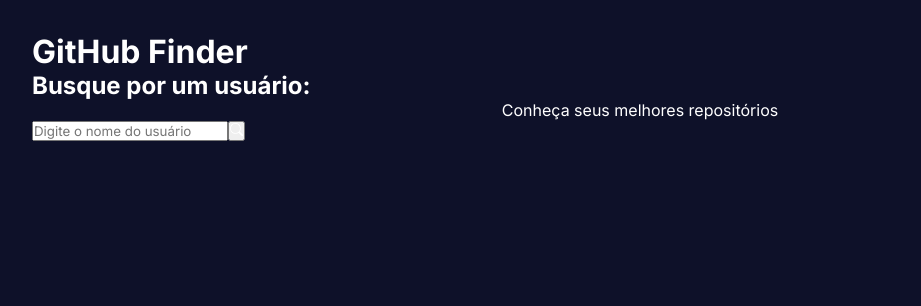
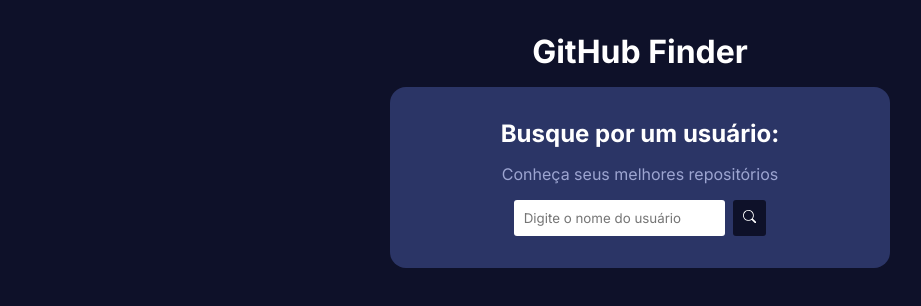
Before and after one commit to Davi-24k/react-github-user-finder, a React (Vite) app: page / in a window 1280 px wide. Shown: the top 306 px of the page, without its empty margins (0-921 px from the left). Built offline with nearby package versions, Linux system fonts and the light colour scheme.

Commit message:
Alterações nos componentes, e nos arquivos CSS

```diff
--- a/index.html
+++ b/index.html
@@ -1,13 +1,13 @@
 <!doctype html>
-<html lang="en">
+<html lang="pt-br">
   <head>
     <meta charset="UTF-8" />
+    <meta name="viewport" content="width=device-width, initial-scale=1.0" />
     <link rel="icon" type="image/svg+xml" href="/vite.svg" />
-    <meta name="viewport" content="width=device-width, initial-scale=1.0" />
-    <title>GitHub Finder</title>
     <link rel="preconnect" href="https://fonts.googleapis.com">
     <link rel="preconnect" href="https://fonts.gstatic.com" crossorigin>
     <link href="https://fonts.googleapis.com/css2?family=Inter:wght@100;200;300;400;500;600;700;800&display=swap" rel="stylesheet">
+    <title>GitHub Finder</title>
   </head>
   <body>
     <div id="root"></div>
--- /dev/null
+++ b/src/App.module.css
@@ -0,0 +1,9 @@
+.app {
+    max-width: 500px;
+    margin: 0 auto;
+}
+
+.app h1 {
+    text-align: center;
+    margin-bottom: 1rem;
+}
--- a/src/App.tsx
+++ b/src/App.tsx
@@ -1,9 +1,11 @@
 import { Outlet } from "react-router-dom";
+
+import classes from "./App.module.css";
 
 function App() {
 
   return (
-    <div className="App">
+    <div className={classes.app}>
       <h1>GitHub Finder</h1>
       <Outlet />
     </div>
--- /dev/null
+++ b/src/components/Search.module.css
@@ -0,0 +1,33 @@
+.search {
+    background-color: #2b3566;
+    padding: 2rem;
+    border-radius: 1rem;
+    display: flex;
+    flex-direction: column;
+    justify-content: center;
+    align-items: center;
+    gap: 1rem;
+    margin-bottom: 1.5rem;
+}
+
+.search p {
+    color: #9da5d1;
+}
+
+.search_container {
+    display: flex;
+    gap: 0.5rem;
+}
+
+.search_container input,
+.search_container button {
+    padding: .6rem;
+    border-radius: 3px;
+    border: none;
+    color: #2b3566;
+}
+
+.search_container button {
+    background-color: #0e1129;
+    cursor: pointer;
+}
--- a/src/components/Search.tsx
+++ b/src/components/Search.tsx
@@ -6,14 +6,16 @@
 
 import {BsSearch} from 'react-icons/bs';
 
+import classes from "./Search.module.css";
+
 const Search = ({loadUser}: SearchProps) => {
     const [userName, setUserName] = useState("");
 
     return (
-        <div>
+        <div className={classes.search}>
             <h2>Busque por um usuário:</h2>
             <p>Conheça seus melhores repositórios</p>
-            <div>
+            <div className={classes.search_container}>
                 <input type="text"
                 placeholder="Digite o nome do usuário"
                 onChange={(e) => setUserName(e.target.value)}
--- a/src/routes/Home.tsx
+++ b/src/routes/Home.tsx
@@ -12,12 +12,23 @@
 
         const data = await res.json();
 
-        console.log(data);
-    }
+        const {avatar_url, login, location, followers, following} = data
+
+        const userData: UserProps = {
+            avatar_url,
+            login,
+            location,
+            followers,
+            following,
+        };
+
+        setUser(userData);
+    };
 
     return (
     <div>
         <Search loadUser={loadUser} />
+        {user && <p> {user.login} </p>}
     </div>
     );
 };
```
Also changed, not shown: src/App.css (added).
